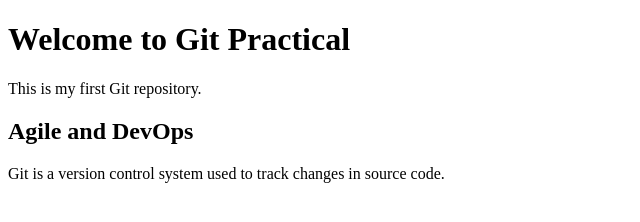
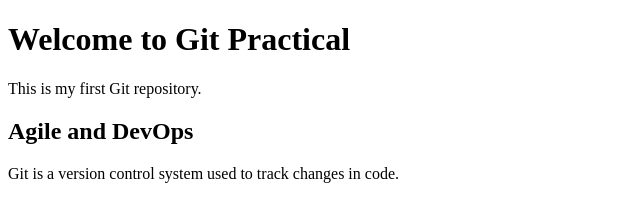
Before and after one commit to jatinhi/SMS, a plain HTML site: page index.html in a window 1280 px wide. Shown: the full height of the page, 0-640 px from the left. Drawn offline with Linux system fonts and the light colour scheme.

Commit message:
Fix typo in description of Git

```diff
--- a/index.html
+++ b/index.html
@@ -13,7 +13,7 @@
 
     <h2>Agile and DevOps</h2>
 
-    <p>Git is a version control system used to track changes in source code.</p>
+    <p>Git is a version control system used to track changes in  code.</p>
 
 </body>
 </html>
```
